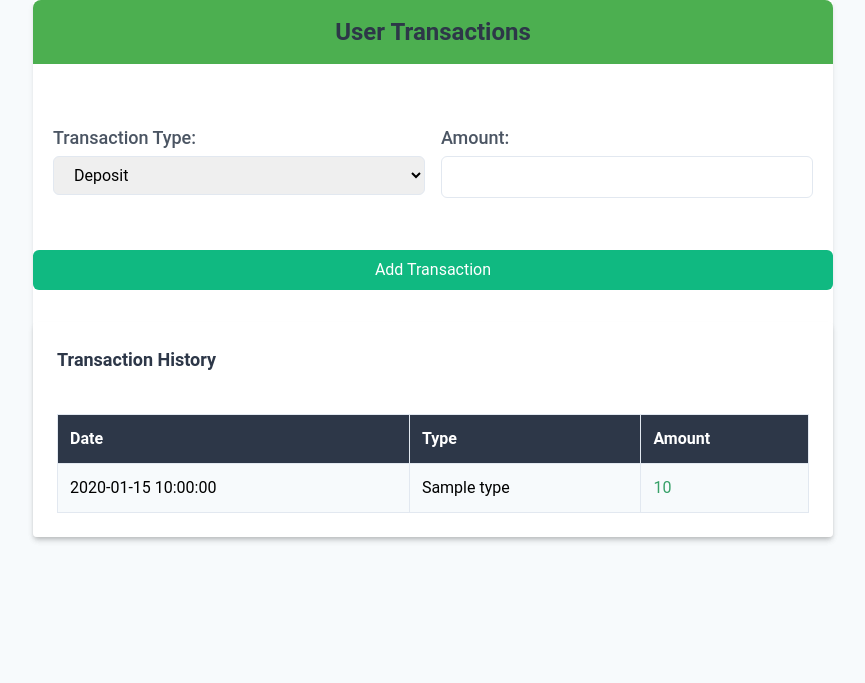
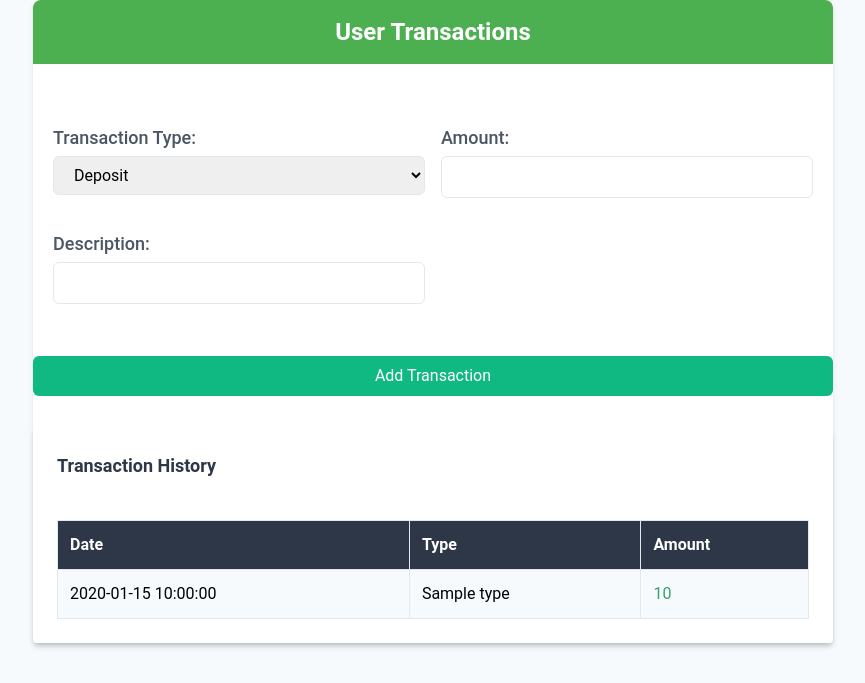
Before and after one commit to ChiragRohada7020/Shop, a Flask app: template templates/user_transactions.html in a window 1280 px wide. Shown: the top 683 px of the page, without its empty margins (207-1072 px from the left). Run offline with Flask 3, Linux system fonts and the light colour scheme; the template is opened without the code that fills it: most values are stand-ins (such as "Sample title", 1, 10 or a date in 2020).

Commit message:
first commit

```diff
--- a/app.py
+++ b/app.py
@@ -79,18 +79,19 @@ def user_transactions(user_id):
         transaction_type = request.form['transaction_type']
         amount = float(request.form['amount'])
         date = datetime.now().strftime('%Y-%m-%d %H:%M:%S')
+        description=request.form['description']
 
         if transaction_type == 'deposit':
             user_collection.update_one(
                 {'_id': user_id},
                 {'$inc': {'balance': amount},
-                 '$push': {'transactions': {'type': 'deposit', 'amount': amount, 'date': date}}}
+                 '$push': {'transactions': {'type': 'deposit', 'amount': amount, 'date': date,'description':description}}}
             )
         elif transaction_type == 'withdraw':
             user_collection.update_one(
                     {'_id': user_id},
                     {'$inc': {'balance': -amount},
-                     '$push': {'transactions': {'type': 'withdraw', 'amount': amount, 'date': date}}}
+                     '$push': {'transactions': {'type': 'withdraw', 'amount': amount, 'date': date,'description':description}}}
                 )
         user = user_collection.find_one({'_id': user_id})
         transactions = user.get('transactions', [])[::-1]
--- a/templates/user_transactions.html
+++ b/templates/user_transactions.html
@@ -108,7 +108,7 @@
     <div class="container mx-auto bg-white rounded shadow-md my-4">
 
         <div class="header">
-            <h1 class="text-2xl font-semibold">User Transactions</h1>
+            <h1 class="text-2xl font-semibold text-white">User Transactions</h1>
         </div>
 
 
@@ -133,6 +133,11 @@
                 <div>
                     <label for="amount" class="block text-lg font-medium text-gray-600 mb-1">Amount:</label>
                     <input type="number" id="amount" name="amount" step="0.01" required
+                           class="w-full px-4 py-2 border rounded-md focus:outline-none focus:ring focus:border-blue-300">
+                </div>
+                <div>
+                    <label for="amount" class="block text-lg font-medium text-gray-600 mb-1">Description:</label>
+                    <input type="text" id="description" name="description" step="0.01" required
                            class="w-full px-4 py-2 border rounded-md focus:outline-none focus:ring focus:border-blue-300">
                 </div>
             </div>
```
